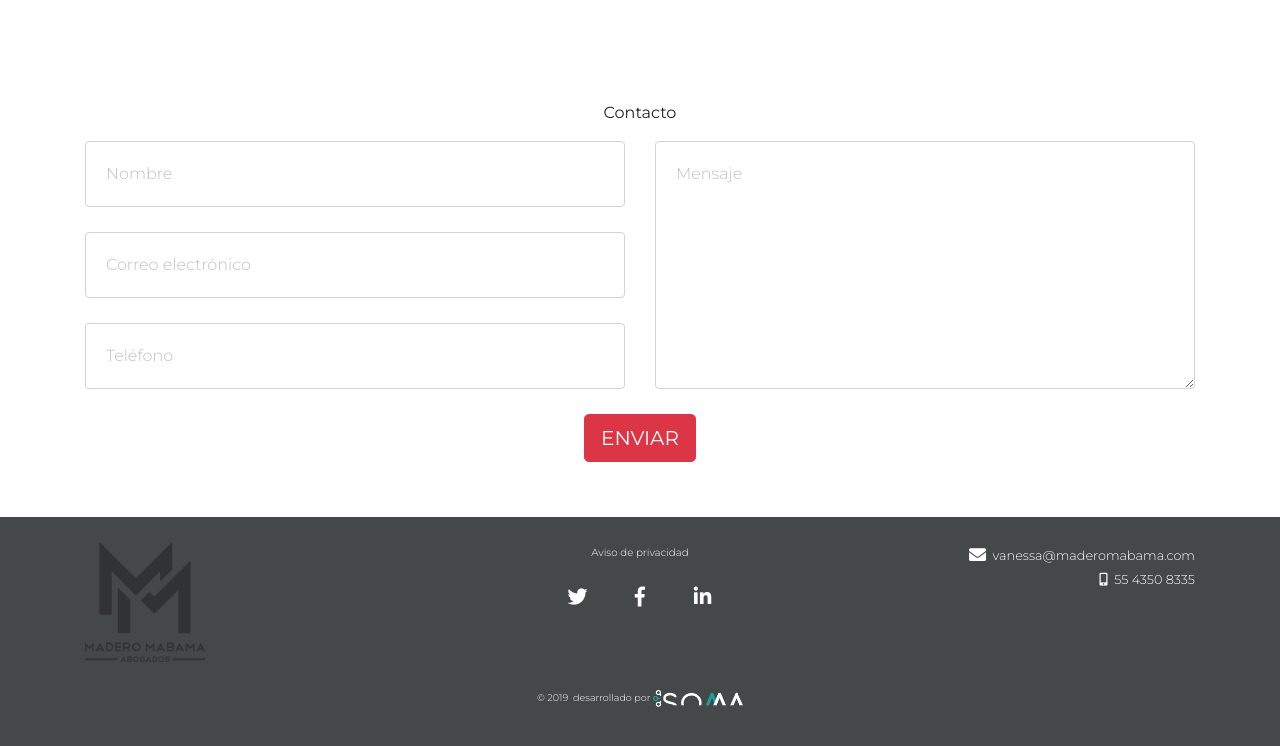
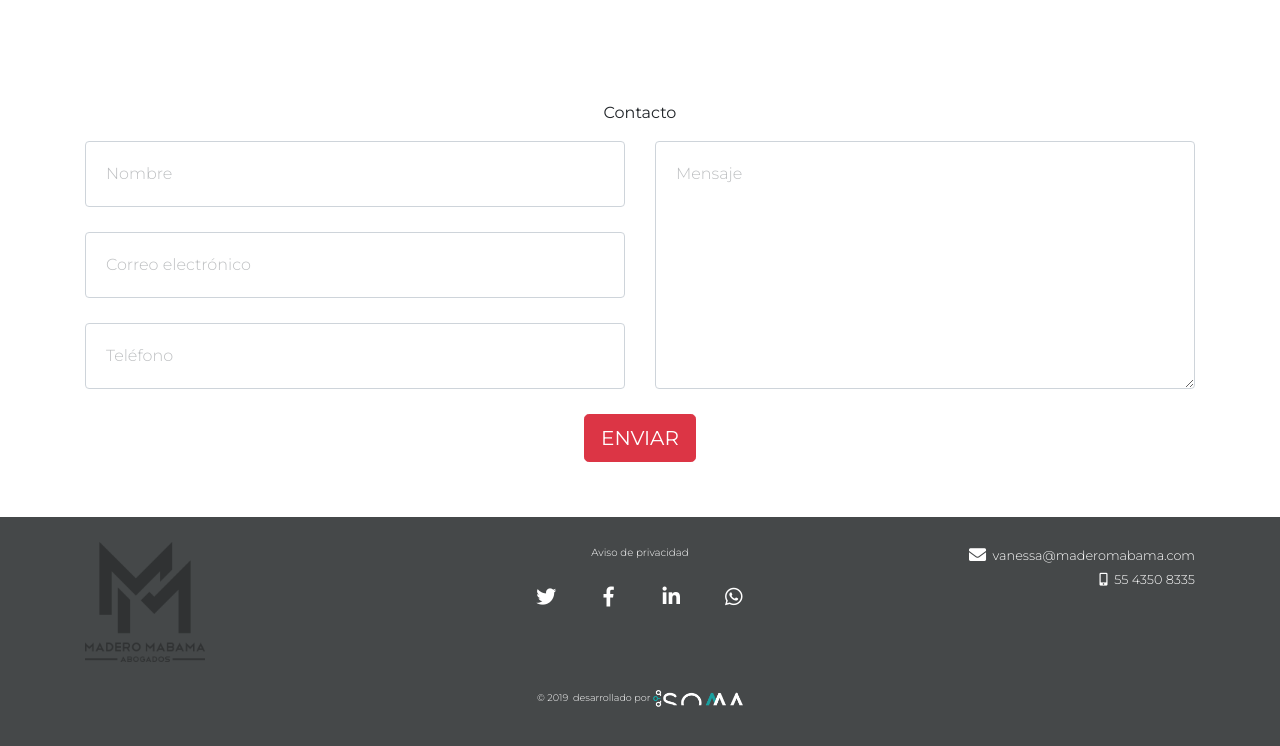
Before and after one commit to oss05/MaderoAbogados, a plain HTML site: page index.html in a window 1280 px wide. Shown: the part 7379-8125 px from the top of the page. Drawn offline with nearby package versions, Linux system fonts and the light colour scheme; a web font is replaced by a local one.

Commit message:
lo mas leido 2

```diff
--- a/index.html
+++ b/index.html
@@ -447,6 +447,11 @@
                       <i class="fab fa-linkedin-in"></i>
                     </a>
                   </li>
+                  <li class="list-inline-item">
+                    <a href="https://api.whatsapp.com/send?phone=525555099943&text=Hola,%20me%20gustaría%20contactarlos!" target="_blank">
+                        <i class="fab fa-whatsapp"></i>
+                    </a>
+                  </li>
                 </ul>
               </div>
               <div class="col-md-4 text-right">
```
